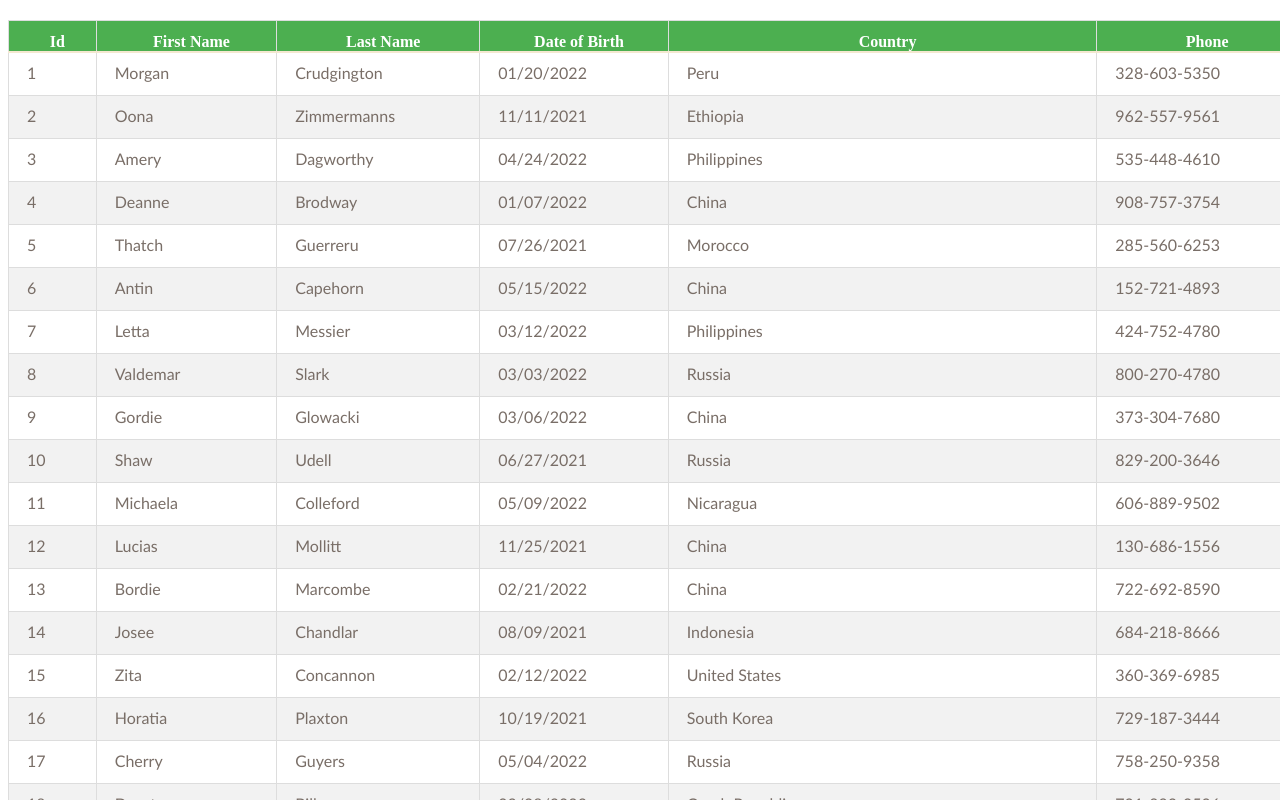
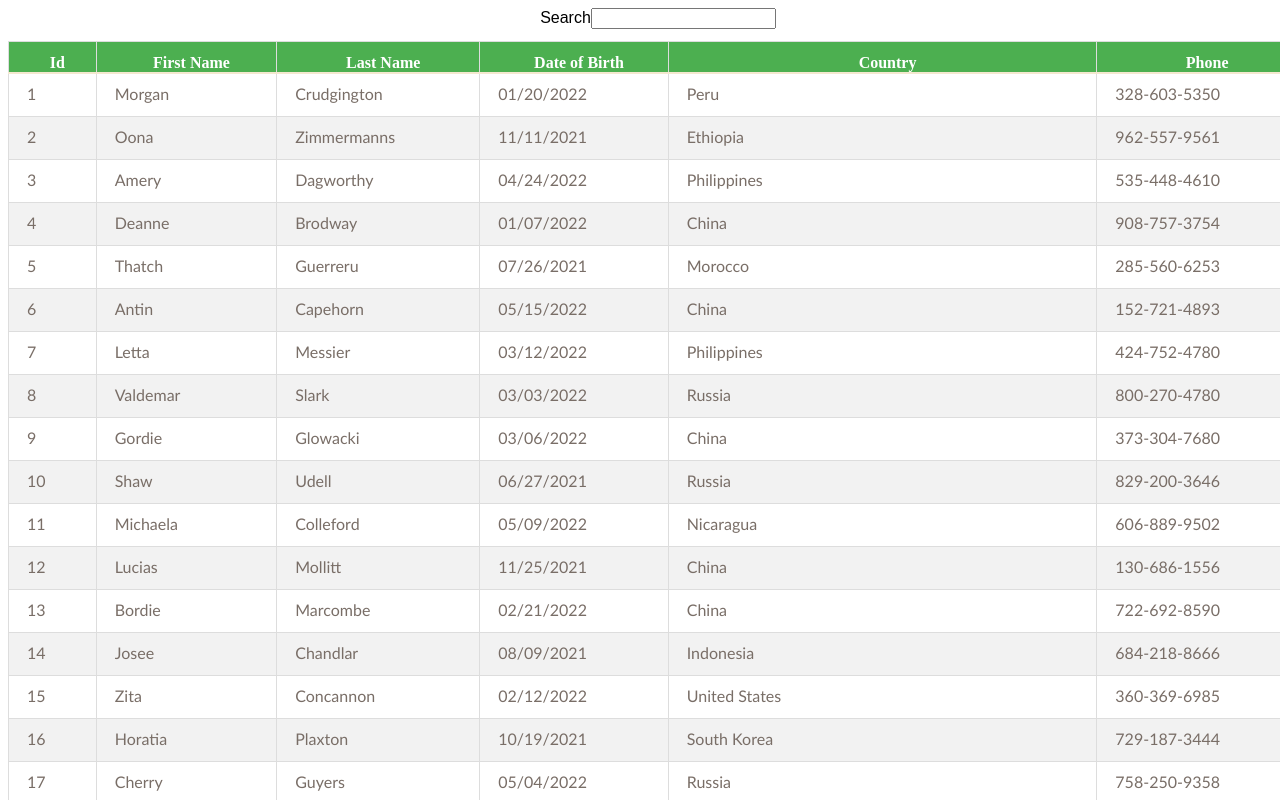
Before and after one commit to kurtreyn/react-table-practice, a React (Create React App) app: page / in a window 1280 px wide. Shown: the top 800 px of the page. Built offline with nearby package versions, Linux system fonts and the light colour scheme.

Commit message:
global filtering

```diff
--- a/src/components/Child.js
+++ b/src/components/Child.js
@@ -2,13 +2,15 @@
 import BasicTable from './BasicTable';
 import SortingTable from './SortingTable';
 import Table from './Table';
+import FilteringTable from './FilteringTable';
 
 function Child({ tableData }) {
   return (
     <div>
       <div>
         {/* <BasicTable tableData={tableData} /> */}
-        <SortingTable tableData={tableData} />
+        {/* <SortingTable tableData={tableData} /> */}
+        <FilteringTable tableData={tableData} />
       </div>
     </div>
   );
--- /dev/null
+++ b/src/components/FilteringTable.js
@@ -0,0 +1,77 @@
+import React, { useMemo } from 'react';
+import { GlobalFilter } from './GlobalFilter';
+import { useTable, useGlobalFilter } from 'react-table';
+import MOCK_DATA from '../data/MOCK_DATA.json';
+import { COLUMNS, COLUMNS_ALT, GROUPED_COLUMNS } from './columns';
+// import './table.css';
+import './table2.css';
+
+function FilteringTable({ tableData }) {
+  const columns = useMemo(() => COLUMNS, []);
+  // const columnsAlt = useMemo(() => COLUMNS_ALT, []);
+  // const groupedColumns = useMemo(() => GROUPED_COLUMNS, []);
+  const data = useMemo(() => MOCK_DATA, []);
+
+  const {
+    getTableProps,
+    getTableBodyProps,
+    headerGroups,
+    footerGroups,
+    rows,
+    prepareRow,
+    state,
+    setGlobalFilter,
+  } = useTable(
+    {
+      columns,
+      // columns: columnsAlt,
+      // columns: groupedColumns,
+      data,
+    },
+    useGlobalFilter
+  );
+
+  const { globalFilter } = state;
+
+  return (
+    <div className="table-component">
+      <GlobalFilter filter={globalFilter} setFilter={setGlobalFilter} />
+      <table {...getTableProps()}>
+        <thead>
+          {headerGroups.map((headerGroup) => (
+            <tr {...headerGroup.getHeaderGroupProps()}>
+              {headerGroup.headers.map((column) => (
+                <th {...column.getHeaderProps()}>{column.render('Header')}</th>
+              ))}
+            </tr>
+          ))}
+        </thead>
+        <tbody {...getTableBodyProps()}>
+          {rows.map((row) => {
+            prepareRow(row);
+            return (
+              <tr {...row.getRowProps()}>
+                {row.cells.map((cell) => {
+                  return (
+                    <td {...cell.getCellProps()}>{cell.render('Cell')}</td>
+                  );
+                })}
+              </tr>
+            );
+          })}
+        </tbody>
+        <tfoot>
+          {footerGroups.map((footerGroup) => (
+            <tr {...footerGroup.getFooterGroupProps()}>
+              {footerGroup.headers.map((column) => (
+                <td {...column.getFooterProps()}>{column.render('Footer')}</td>
+              ))}
+            </tr>
+          ))}
+        </tfoot>
+      </table>
+    </div>
+  );
+}
+
+export default FilteringTable;
--- /dev/null
+++ b/src/components/GlobalFilter.js
@@ -0,0 +1,10 @@
+import React from 'react';
+
+export const GlobalFilter = ({ filter, setFilter }) => {
+  return (
+    <span>
+      Search{''}
+      <input value={filter || ''} onChange={(e) => setFilter(e.target.value)} />
+    </span>
+  );
+};
```
